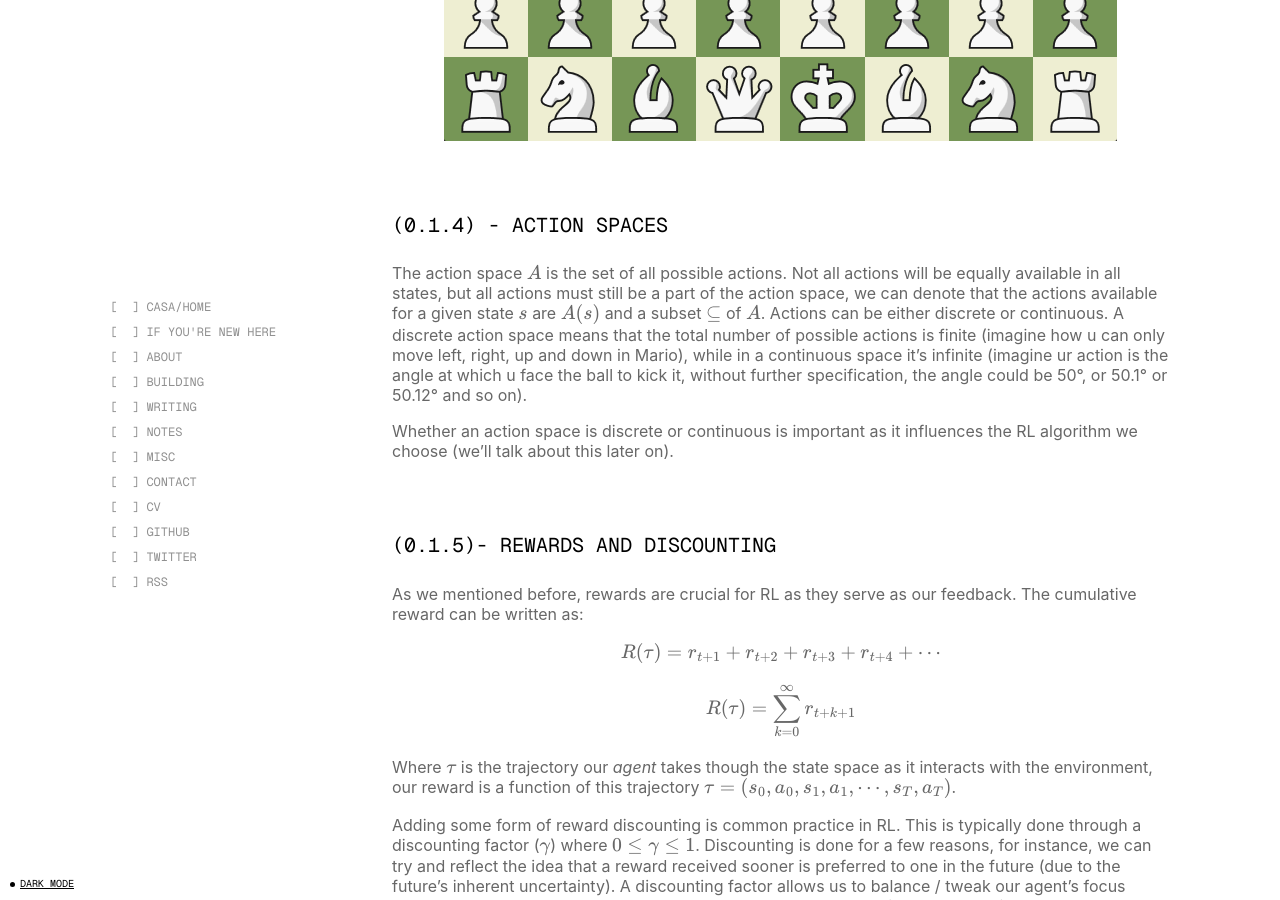
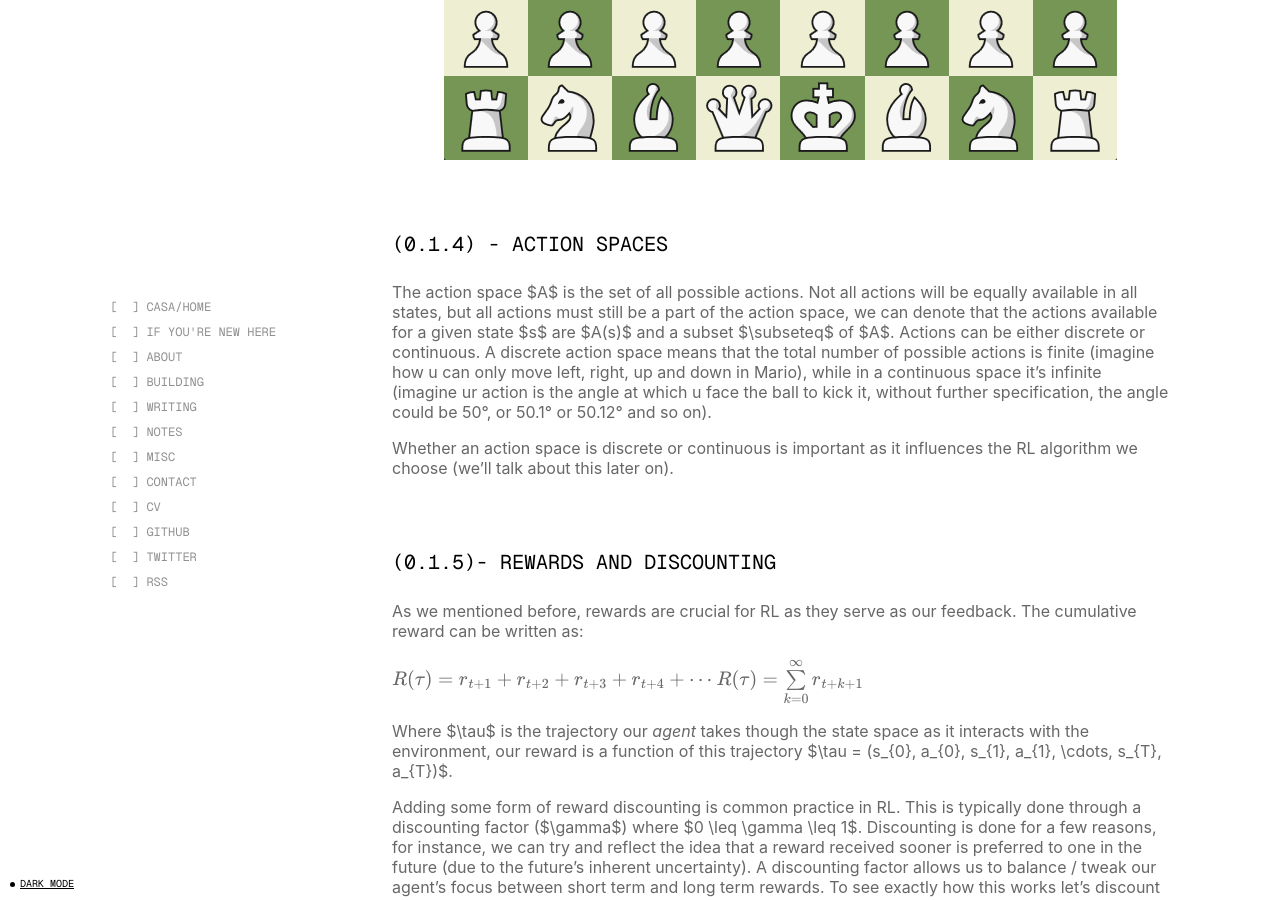
Before and after one commit to thomaspradae/thomaspradae.github.io, a Jekyll site: the page built from _notes/2024-05-30-hugging-face-rl-course.md, in a window 1280 px wide and 900 px high, scrolled down 3546 px. Built offline with Jekyll 4.4.1, drawn with Linux system fonts in a browser that asks for light colours; nearby versions of some CDN libraries; some of the changed text lies outside the part shown.

Commit message:
PUSH NOTE : 2024-05-30-hugging-face-rl-course.md

```diff
--- a/_notes/2024-05-30-hugging-face-rl-course.md
+++ b/_notes/2024-05-30-hugging-face-rl-course.md
@@ -32,7 +32,7 @@
 ![RL_process](../assets/images/posts/RL_process.jpg)
 *Source: Hugging Face Deep RL Course - Unit 1 - "RL Framework"*
 
-We encounter a loop: An agent interacts with a given state (say, the world a specific moment in time / with a specific organization (set of information)), which is related to (or involves / or comes with) a reward[^1]. The agent then takes a decision based on these, thereby changing the environment through its action, resulting in a new state and a new reward. This ultimately ends up being a loop involving an agent, states (\\( S_t \\), \\( S_{t+1} \\), \\( \dots \\), \\( S_n \\) ), actions (\\( A_t \\), \\( A_{t+1} \\), \\( \dots \\), \\( A_n \\) ) and rewards (\\( R_t \\), \\( R_{t+1} \\), \\( \dots \\), \\( R_n \\) ).
+We encounter a loop: An agent interacts with a given state (say, the world a specific moment in time / with a specific organization (set of information)), which is related to (or involves / or comes with) a reward[^1]. The agent then takes a decision based on these, thereby changing the environment through its action, resulting in a new state and a new reward. This ultimately ends up being a loop involving an agent, states ($S_t$, $S_{t+1}$, $\dots$, $S_n$ ), actions ($A_t$, $A_{t+1}$, $\dots$, $A_n$ ) and rewards ($R_t$, $R_{t+1}$, $\dots$, $R_n$ ).
 
 Reinforcement learning is based on the *reward hypothesis*:
 
@@ -123,7 +144,7 @@
 
 A MDP is a discrete time stochastic control process. Let's unpack that:
 
-- *Discrete-time*: instead of thinking of time as continuous (say, the way in which an hour can be divided into minutes, and seconds, and each second can be divided into even smaller divisions, meaning, that between any two points in time there are infinitely more points in time), think of there being 'separate points in time', for example \\( t = 1, 2, 3, \dots n \\) where each value of \\( t \\) is a point in time. Time "jumps" from one to the next.
+- *Discrete-time*: instead of thinking of time as continuous (say, the way in which an hour can be divided into minutes, and seconds, and each second can be divided into even smaller divisions, meaning, that between any two points in time there are infinitely more points in time), think of there being 'separate points in time', for example $t = 1, 2, 3, \dots n$ where each value of $t$ is a point in time. Time "jumps" from one to the next.
 
 - *Stochastic:* stochasticity[^4] is often used interchangeably with 'randomness'. The wiki page for 'stochastic' defines it as the 'property of being well described by a random probability distribution'. Let's break that down as well: a probability distribution is a mathematical function that tells us the probability of occurrence for different outcomes of a given phenomenon / experiment / process (just as its name states: it tells us how *probabilities* of occurrence are *distributed* for a given p/e/p[^5]. When something is stochastic, it can be expressed as a probability distribution, in turn this gives us information about the nature of the phenomenon, without exactly knowing what outcome we'll get. For example, consider a fair dice with six sides. We can model our dice rolls with a probability distribution, but that doesn't mean we can predict what face we'll get for any given dice roll (but we can, thanks to our probability distribution, have some idea about the nature of the phenomenon (as seen below))
 
@@ -136,10 +157,10 @@
 - Time is discrete
 - Outcomes are stochastic
 
-This relates to [ggs](/writing/sickness-unto-death)
+This relates to [ggs](../_writing/2024-06-09-sickness-unto-death.md#)
 
 hh
-Other shit like this entry [about](/writing/no-one-is-coming-to-save-you)
+Other shit like this entry [about](../_writing/2024-05-08-no-one-is-coming-to-save-you.md#)
 
 and other shit like
 
@@ -153,12 +174,12 @@
 The RL process
 yes
 
-\\( text \\)
+$text$
 
 
-\\( hi \\)
+$hi$
 100
-\\( 100 \\)
+$100$
 ![dinho](../assets/images/posts/dinho.jpeg)
 
 ![victory](../assets/images/posts/victory.jpeg)
@@ -174,7 +195,7 @@
 
 
 
-[^1]: In the case where it's the first interaction, the state \\( S_0 \\) would also have a reward, \\( R_0 \\), which tends to be 0.
+[^1]: In the case where it's the first interaction, the state $S_0$ would also have a reward, $R_0$, which tends to be 0.
 [^2]: [Football](https://www.youtube.com/watch?v=6TnKvlQ2h7s&ab_channel=Super6), or Soccer, for those from the states.
 [^3]: The course says it delves deeper into this later on, so we'll see, however, I wish to do so myself as well, so for now we'll have just a quick overview, and later on, depending on what the course covers, we'll see what needs to be specified further.
 [^4]: From the Greek (stokhos) which means to aim or guess
```
Also changed, not shown: other parts of _notes/2024-05-30-hugging-face-rl-course.md (+42 -21 lines).
